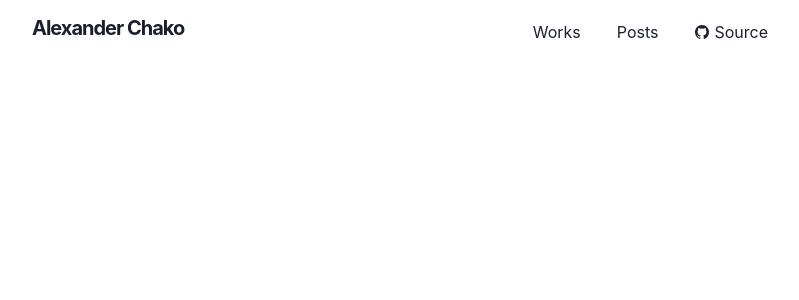
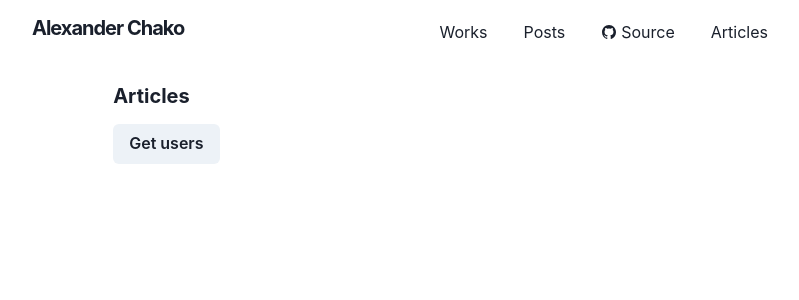
Before and after one commit to ochako222/ochako-react, a React (Create React App) app: page /articles in a window 1280 px wide. Shown: the top 300 px of the page, without its empty margins (240-1039 px from the left). Built offline with nearby package versions, Linux system fonts and the light colour scheme.

Commit message:
markdown: WIP

```diff
--- a/package.json
+++ b/package.json
@@ -32,6 +32,7 @@
         "eslint-plugin-react": "^7.29.4",
         "eslint-plugin-react-hooks": "^4.5.0",
         "eslint-plugin-tsdoc": "^0.2.16",
+        "firebase": "^9.17.1",
         "formik": "^2.2.9",
         "framer-motion": "^6.3.3",
         "husky": "^8.0.1",
--- a/src/App.tsx
+++ b/src/App.tsx
@@ -8,6 +8,7 @@ import { Posts } from './pages/Posts';
 import { Work } from './pages/Work';
 import { Tacis } from './pages/work/Tacis';
 import { Crypto } from './pages/work/Crypto';
+import { Articles } from './pages/Articles';
 
 const App: React.FC = () => {
     return (
@@ -17,6 +18,7 @@ const App: React.FC = () => {
                 <Routes>
                     <Route path="/" element={<Home />} />
                     <Route path="/posts" element={<Posts />} />
+                    <Route path="/articles" element={<Articles />} />
                     <Route path="/works" element={<Work />} />
                     <Route path="/works/tacisbeyti" element={<Tacis />} />
                     <Route path="/works/crypto" element={<Crypto />} />
--- a/src/components/Navbar.tsx
+++ b/src/components/Navbar.tsx
@@ -61,6 +61,9 @@ export const Navbar: React.FC = () => {
                             <IoLogoGithub />
                             Source
                         </Link>
+                        <Link p={2} bg="grassTeal" href="/articles" style={{ color: 'inherit' }}>
+                            Articles
+                        </Link>
                     </Flex>
 
                     {/* @ts-ignore */}
--- /dev/null
+++ b/src/pages/Articles.tsx
@@ -0,0 +1,41 @@
+import { Box, Button, Container, Heading } from '@chakra-ui/react';
+import React from 'react';
+
+import { initializeApp } from 'firebase/app';
+import { getDatabase, ref, get } from 'firebase/database';
+
+export const Articles: React.FC = () => {
+    const firebaseConfig = {
+        apiKey: 'AIzaSyBNghR9OimZqPRsTCBuBwZaJCSOOKtjAR4',
+        authDomain: 'alex-pomidoro.firebaseapp.com',
+        databaseURL: 'https://alex-pomidoro-default-rtdb.europe-west1.firebasedatabase.app',
+        projectId: 'alex-pomidoro',
+        storageBucket: 'alex-pomidoro.appspot.com',
+        messagingSenderId: '752885762949',
+        appId: '1:752885762949:web:0d3c31a1301995112352ec'
+    };
+
+    const app = initializeApp(firebaseConfig);
+    const db = getDatabase(app);
+
+    const getUsers = async () => {
+        const userRef = ref(db, `users/alex`);
+        const snapshot = await get(userRef);
+
+        console.log(snapshot.val());
+    };
+
+    return (
+        <Container py={5}>
+            <Box>
+                <Heading as="h3" fontSize={20} mb={4}>
+                    Articles
+                </Heading>
+            </Box>
+
+            <Button onClick={getUsers}>Get users</Button>
+        </Container>
+    );
+};
+
+export default Articles;
```
Also changed, not shown: 2 other files (tests, documents, lock files or other folders).
